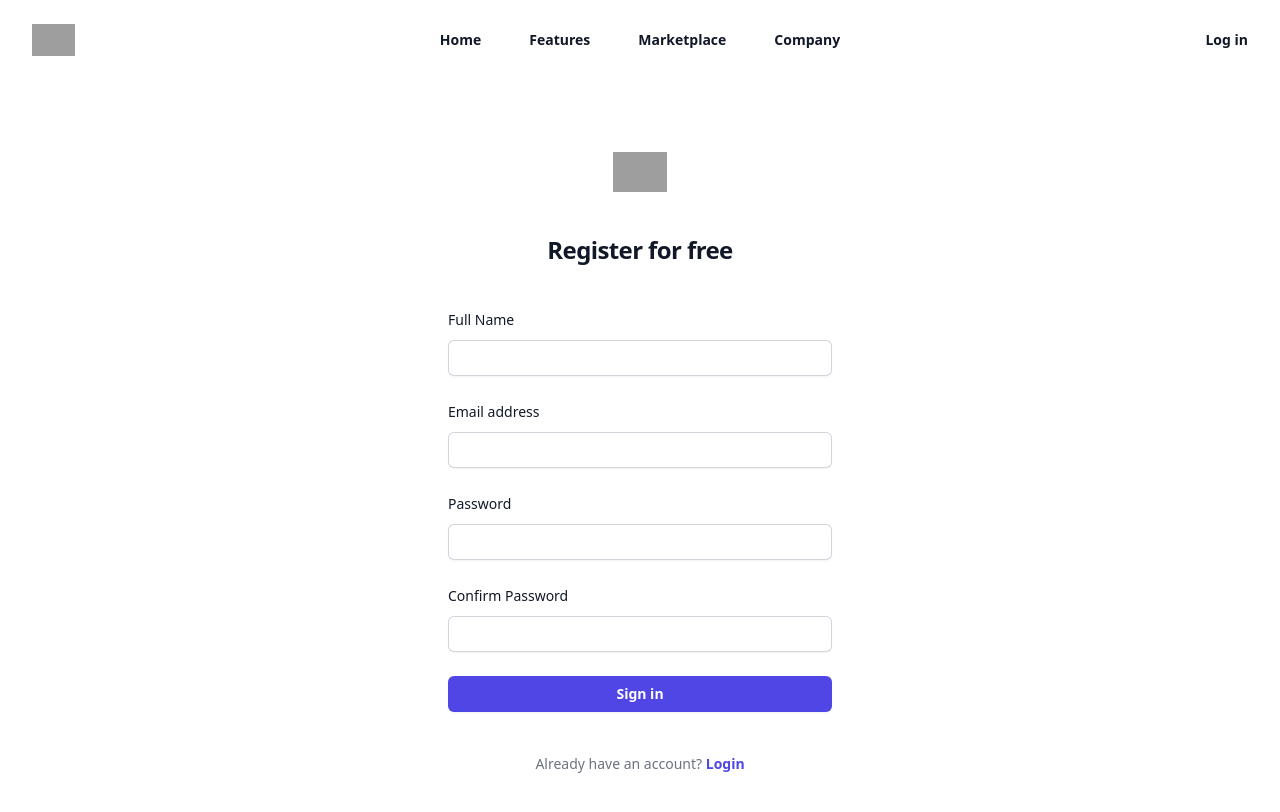
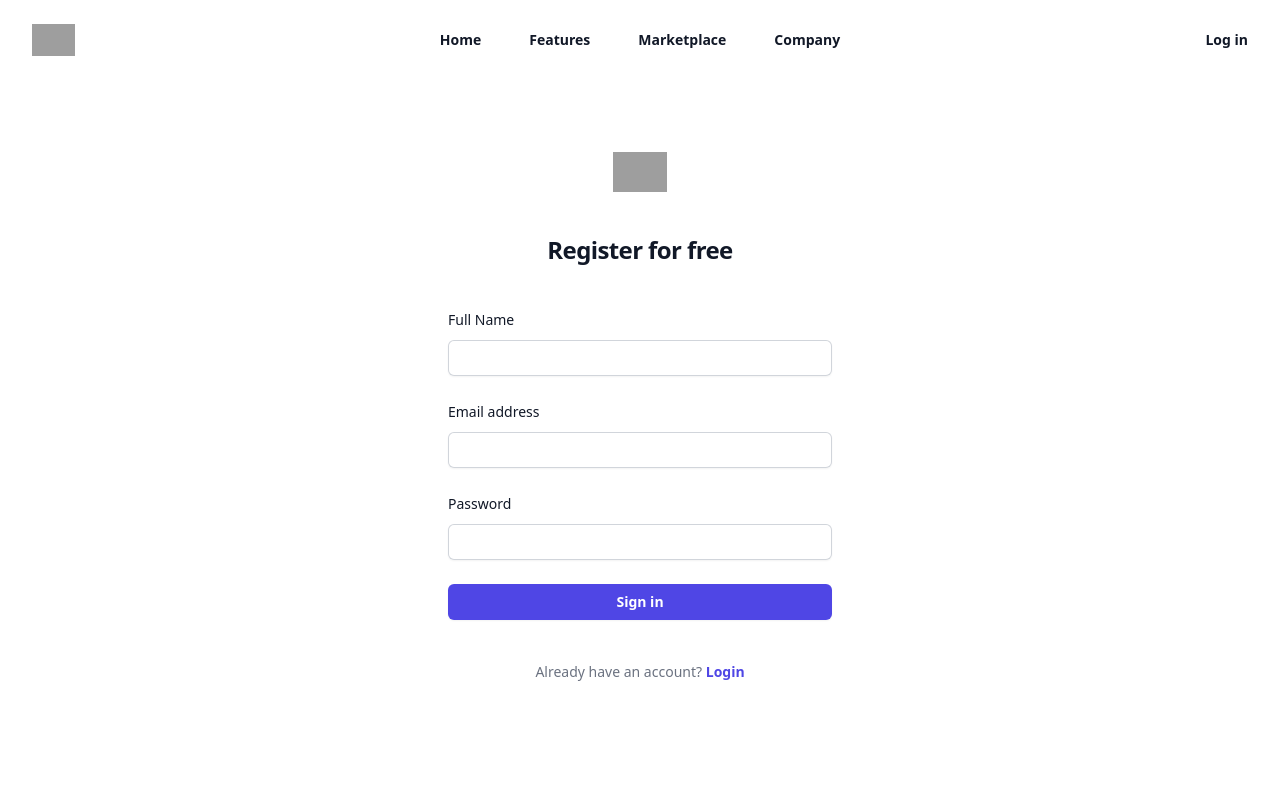
Before and after one commit to abdurohman-karim/artify, a Vue app: page /register in a window 1280 px wide. Shown: the top 812 px of the page. Built offline with nearby package versions, Linux system fonts and the light colour scheme; grey boxes are pictures that could not be loaded.

Commit message:
registerFrom modified

```diff
--- a/src/components/RegisterForm.vue
+++ b/src/components/RegisterForm.vue
@@ -70,24 +70,6 @@
           </div>
         </div>
 
-        <div>
-          <div class="flex items-center justify-between">
-            <label
-              for="password"
-              class="block text-sm font-medium leading-6 text-gray-900"
-              >Confirm Password</label
-            >
-          </div>
-          <div class="mt-2">
-            <input
-              name="confirm_password"
-              type="password"
-              autocomplete="current-password"
-              required=""
-              class="block w-full rounded-md border-0 py-1.5 text-gray-900 shadow-sm ring-1 ring-inset ring-gray-300 placeholder:text-gray-400 focus:ring-2 focus:ring-inset focus:ring-indigo-600 sm:text-sm sm:leading-6"
-            />
-          </div>
-        </div>
 
         <div>
           <button
@@ -103,7 +85,6 @@
 
       <p class="mt-10 text-center text-sm text-gray-500">
         Already have an account?
-        {{ " " }}
         <router-link
           :to="{ name: 'login' }"
           class="font-semibold leading-6 text-indigo-600 hover:text-indigo-500"
@@ -115,6 +96,7 @@
 </template>
 <script>
 export default {
+
   computed: {
     isLoading() {
       return this.$store.state.auth.isLoading;
@@ -139,4 +121,6 @@ export default {
   },
 };
 </script>
-<style></style>
+<style>
+
+</style>
```
